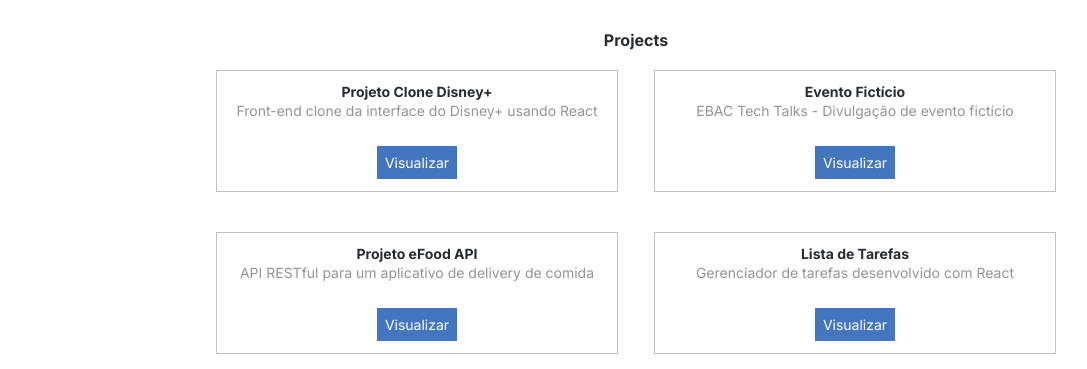
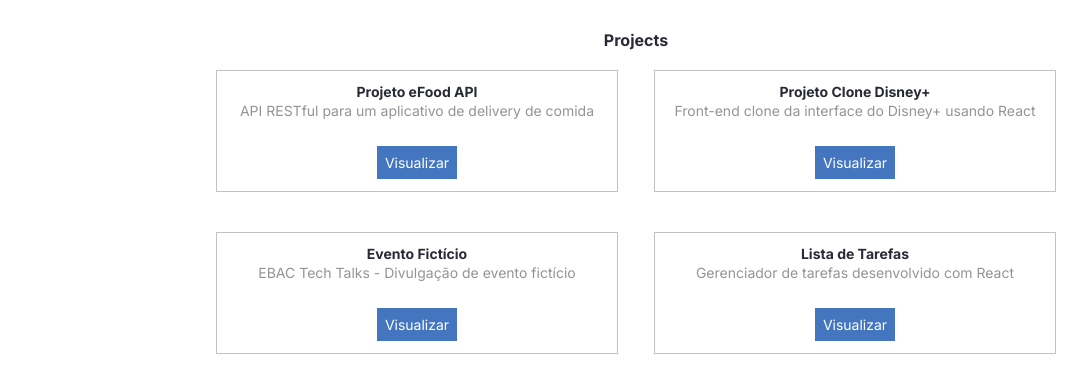
Before and after one commit to viniciussilva2504/portfolio, a React (Create React App) app: page / in a window 1280 px wide. Shown: the part 431-800 px from the top of the page, without its empty margins (96-1183 px from the left). Built offline with nearby package versions, Linux system fonts and the light colour scheme.

Commit message:
repara componentes index e tsconfig.json

```diff
--- a/src/components/Projeto/index.tsx
+++ b/src/components/Projeto/index.tsx
@@ -2,190 +2,20 @@ import { Card, LinkBotao } from './styles'
 import Title from '../title'
 import Paragrafo from '../Paragrafo'
 
-export const ProjetoDisneyPlus = () => {
-  return (
-    <Card>
-      <Title>Projeto Clone Disney+</Title>
-      <Paragrafo tipo="secundario">
-        Front-end clone da interface do Disney+ usando React
-      </Paragrafo>
-      <LinkBotao
-        href="https://clone-disneyplus-mu-two.vercel.app/"
-        target="_blank"
-        rel="noopener noreferrer"
-        >
-        Visualizar
-      </LinkBotao>
-    </Card>
-  )
+export type ProjetoProps = {
+  titulo: string
+  descricao: string
+  link: string
 }
-export const EbacTechTalks = () => {
-  return (
-    <Card>
-      <Title>Evento Fictício</Title>
-      <Paragrafo tipo="secundario">
-        EBAC Tech Talks - Divulgação de evento fictício
-      </Paragrafo>
-      <LinkBotao
-        href="https://ebac-tech-talks-azure-seven.vercel.app/"
-        target="_blank"
-        rel="noopener noreferrer"
-      >
-        Visualizar
-      </LinkBotao>
-    </Card>
-  )
-}
-export const Efood = () => {
-  return (
-    <Card>
-      <Title>Projeto eFood API</Title>
-      <Paragrafo tipo="secundario">
-        API RESTful para um aplicativo de delivery de comida
-      </Paragrafo>
-      <LinkBotao
-        href="https://efood-api-mu.vercel.app/"
-        target="_blank"
-        rel="noopener noreferrer"
-      >
-        Visualizar
-      </LinkBotao>
-    </Card>
-  )
-}
-export const ListaDeTarefas = () => {
-  return (
-    <Card>
-      <Title>Lista de Tarefas</Title>
-      <Paragrafo tipo="secundario">
-        Gerenciador de tarefas desenvolvido com React
-      </Paragrafo>
-      <LinkBotao
-        href="https://minhas-tarefas-qbvq6g7hg-vinicius-silvas-projects-6f23ba6d.vercel.app/"
-        target="_blank"
-        rel="noopener noreferrer"
-      >
-        Visualizar
-      </LinkBotao>
-    </Card>
-  )
-}
-export const ListaDeContatos = () => {
-  return (
-    <Card>
-      <Title>Lista de Contatos</Title>
-      <Paragrafo tipo="secundario">
-        Gerenciador de contatos desenvolvido com React
-      </Paragrafo>
-      <LinkBotao
-        href="https://lista-de-contatos-react-iota-navy.vercel.app/"
-        target="_blank"
-        rel="noopener noreferrer"
-      >
-        Visualizar
-      </LinkBotao>
-    </Card>
-  )
-}
-export const CalculadoraAritmetica = () => {
-  return (
-    <Card>
-      <Title>Calculadora Aritmética Vue.js</Title>
-      <Paragrafo tipo="secundario">
-        Calculadora Aritmética desenvolvida com Vue.js
-      </Paragrafo>
-      <LinkBotao
-        href="https://calculadora-vuejs-theta.vercel.app/"
-        target="_blank"
-        rel="noopener noreferrer"
-      >
-        Visualizar
-      </LinkBotao>
-    </Card>
-  )
-}
-export const CalculadoraImcReact = () => {
-  return (
-    <Card>
-      <Title>Calculadora IMC React</Title>
-      <Paragrafo tipo="secundario">
-        Calculadora de IMC desenvolvida com React
-      </Paragrafo>
-      <LinkBotao
-        href="https://calc-imc-reactjs-jade.vercel.app/"
-        target="_blank"
-        rel="noopener noreferrer"
-      >
-        Visualizar
-      </LinkBotao>
-    </Card>
-  )
-}
-export const CalculadoraMediasEscolares = () => {
-  return (
-    <Card>
-      <Title>Calculadora de Médias Escolares</Title>
-      <Paragrafo tipo="secundario">
-        Calculadora de médias escolares em React
-      </Paragrafo>
-      <LinkBotao
-        href="https://calculadora-medias-proj.vercel.app/"
-        target="_blank"
-        rel="noopener noreferrer"
-      >
-        Visualizar
-      </LinkBotao>
-    </Card>
-  )
-}
-export const MktGaleria = () => {
-  return (
-    <Card>
-      <Title>Galeria de Arte - Proj. HTML</Title>
-      <Paragrafo tipo="secundario">
-        Projeto HTML/CSS de uma galeria de arte fictícia
-      </Paragrafo>
-      <LinkBotao
-        href="https://email-mkt-galeria.vercel.app/"
-        target="_blank"
-        rel="noopener noreferrer"
-      >
-        Visualizar
-      </LinkBotao>
-    </Card>
-  )
-}
-export const TesteCypress = () => {
-  return (
-    <Card>
-      <Title>Teste Automatizado com Cypress</Title>
-      <Paragrafo tipo="secundario">
-        Teste automatizado de API web em Cypress
-      </Paragrafo>
-      <LinkBotao
-        href="https://github.com/viniciussilva2504/exercicio-cypress.git"
-        target="_blank"
-        rel="noopener noreferrer"
-      >
-        Visualizar
-      </LinkBotao>
-    </Card>
-  )
-}
-export const ProdDadosPython = () => {
-  return (
-    <Card>
-      <Title>Dados com Python</Title>
-      <Paragrafo tipo="secundario">
-        Produção de dados gráficos e análises utilizando Python
-      </Paragrafo>
-      <LinkBotao
-        href="https://github.com/viniciussilva2504/extracao.py.git"
-        target="_blank"
-        rel="noopener noreferrer"
-      >
-        Visualizar
-      </LinkBotao>
-    </Card>
-  )
-}
+
+const Projeto = ({ titulo, descricao, link }: ProjetoProps) => (
+  <Card>
+    <Title>{titulo}</Title>
+    <Paragrafo tipo="secundario">{descricao}</Paragrafo>
+    <LinkBotao href={link} target="_blank" rel="noopener noreferrer">
+      Visualizar
+    </LinkBotao>
+  </Card>
+)
+
+export default Projeto
--- a/src/containers/Projetos/index.tsx
+++ b/src/containers/Projetos/index.tsx
@@ -1,58 +1,81 @@
-import {
-  ProjetoDisneyPlus,
-  EbacTechTalks,
-  Efood,
-  ListaDeTarefas,
-  ListaDeContatos,
-  CalculadoraAritmetica,
-  CalculadoraImcReact,
-  CalculadoraMediasEscolares,
-  MktGaleria,
-  TesteCypress,
-  ProdDadosPython,
-} from '../../components/Projeto'
+import Projeto from '../../components/Projeto'
+import type { ProjetoProps } from '../../components/Projeto'
 import Title from '../../components/title'
 
 import { Lista } from './styles'
+
+const projetos: ProjetoProps[] = [
+  {
+    titulo: 'Projeto eFood API',
+    descricao: 'API RESTful para um aplicativo de delivery de comida',
+    link: 'https://efood-api-mu.vercel.app/',
+  },
+  {
+    titulo: 'Projeto Clone Disney+',
+    descricao: 'Front-end clone da interface do Disney+ usando React',
+    link: 'https://clone-disneyplus-mu-two.vercel.app/',
+  },
+  {
+    titulo: 'Evento Fictício',
+    descricao: 'EBAC Tech Talks - Divulgação de evento fictício',
+    link: 'https://ebac-tech-talks-azure-seven.vercel.app/',
+  },
+  {
+    titulo: 'Lista de Tarefas',
+    descricao: 'Gerenciador de tarefas desenvolvido com React',
+    link: 'https://minhas-tarefas-qbvq6g7hg-vinicius-silvas-projects-6f23ba6d.vercel.app/',
+  },
+  {
+    titulo: 'Lista de Contatos',
+    descricao: 'Gerenciador de contatos desenvolvido com React',
+    link: 'https://lista-de-contatos-react-iota-navy.vercel.app/',
+  },
+  {
+    titulo: 'Calculadora Aritmética Vue.js',
+    descricao: 'Calculadora Aritmética desenvolvida com Vue.js',
+    link: 'https://calculadora-vuejs-theta.vercel.app/',
+  },
+  {
+    titulo: 'Calculadora IMC React',
+    descricao: 'Calculadora de IMC desenvolvida com React',
+    link: 'https://calc-imc-reactjs-jade.vercel.app/',
+  },
+  {
+    titulo: 'Galeria de Arte - Proj. HTML',
+    descricao: 'Projeto HTML/CSS de uma galeria de arte fictícia',
+    link: 'https://email-mkt-galeria.vercel.app/',
+  },
+  {
+    titulo: 'Calculadora de Médias Escolares',
+    descricao: 'Calculadora de médias escolares em React',
+    link: 'https://calculadora-medias-proj.vercel.app/',
+  },
+  {
+    titulo: 'Teste Automatizado com Cypress',
+    descricao: 'Teste automatizado de API web em Cypress',
+    link: 'https://github.com/viniciussilva2504/exercicio-cypress.git',
+  },
+  {
+    titulo: 'Dados com Python',
+    descricao: 'Produção de dados gráficos e análises utilizando Python',
+    link: 'https://github.com/viniciussilva2504/extracao.py.git',
+  },
+]
 
 const Projetos = () => (
   <section>
     <Title fontSize={16}>Projects</Title>
     <br />
     <Lista>
-      <li>
-        <ProjetoDisneyPlus />
-      </li>
-      <li>
-        <EbacTechTalks />
-      </li>
-      <li>
-        <Efood />
-      </li>
-      <li>
-        <ListaDeTarefas />
-      </li>
-      <li>
-        <ListaDeContatos />
-      </li>
-      <li>
-        <CalculadoraAritmetica />
-      </li>
-      <li>
-        <CalculadoraImcReact />
-      </li>
-      <li>
-        <MktGaleria />
-      </li>
-      <li>
-        <CalculadoraMediasEscolares />
-      </li>
-      <li>
-        <TesteCypress />
-      </li>
-      <li>
-        <ProdDadosPython />
-      </li>
+      {projetos.map((projeto) => (
+        <li key={projeto.link}>
+          <Projeto
+            titulo={projeto.titulo}
+            descricao={projeto.descricao}
+            link={projeto.link}
+          />
+        </li>
+      ))}
     </Lista>
   </section>
 )
--- a/tsconfig.json
+++ b/tsconfig.json
@@ -1,5 +1,6 @@
 {
   "compilerOptions": {
+    "ignoreDeprecations": "6.0",
     "target": "es5",
     "lib": [
       "dom",
```
